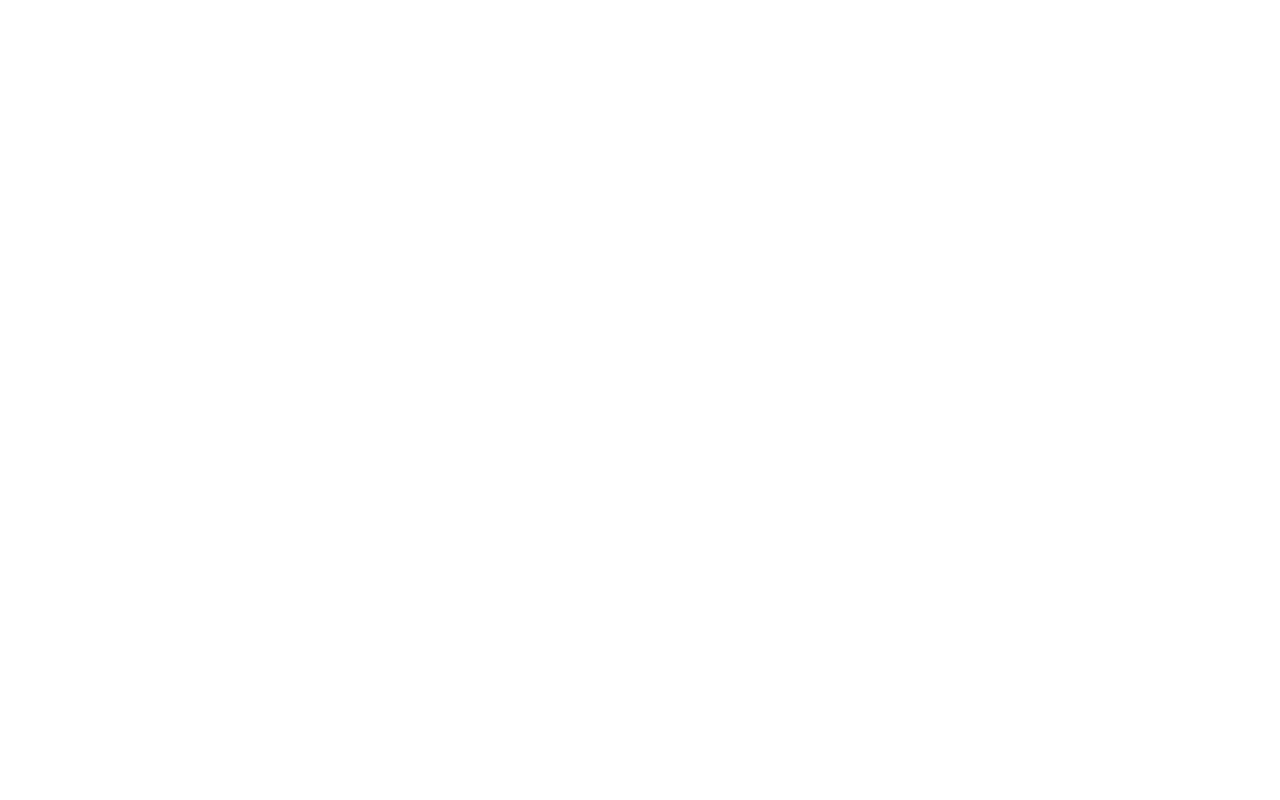
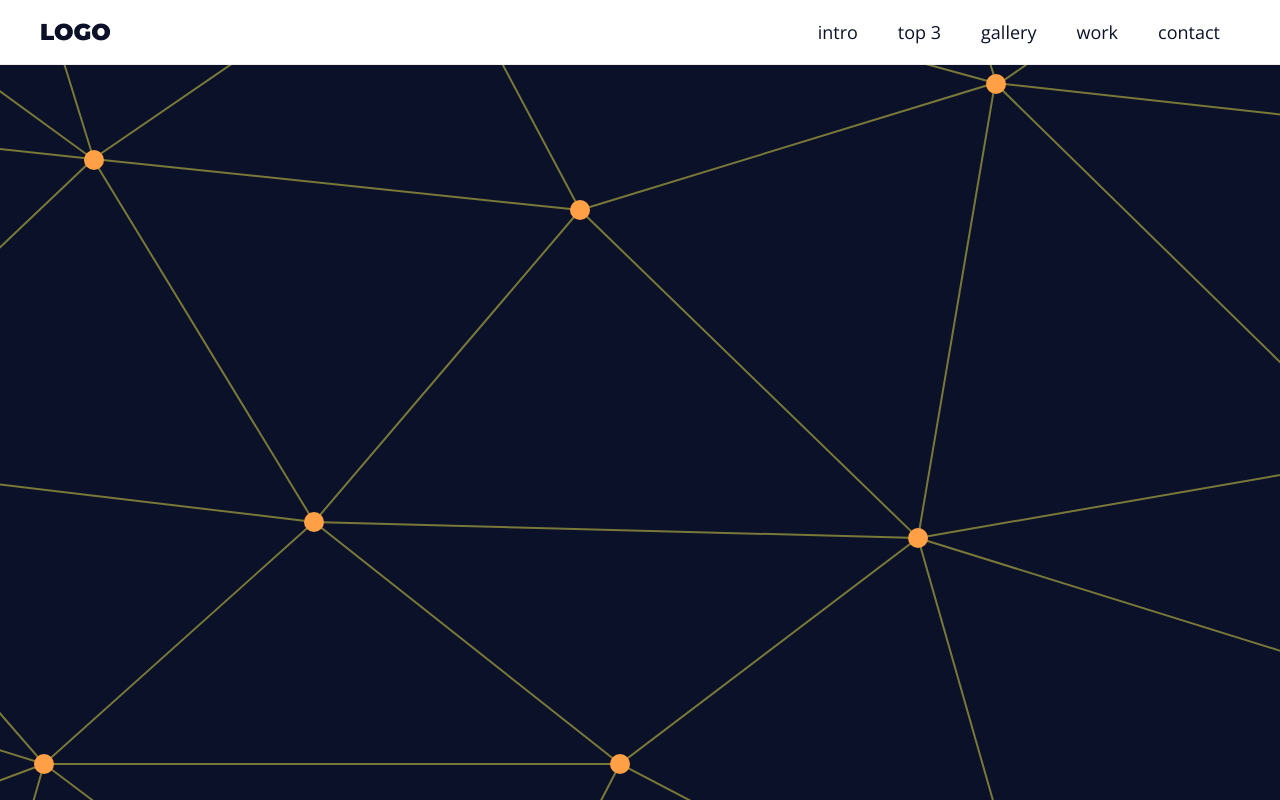
Before and after one commit to JeffDias-Dev/Landing-Page---HTML---CSS, a plain HTML site: page index.html in a window 1280 px wide. Shown: the top 800 px of the page. Drawn offline with nearby package versions, Linux system fonts and the light colour scheme.

Commit message:
C35-Corretion

```diff
--- a/index.html
+++ b/index.html
@@ -10,7 +10,27 @@
     <link href="https://fonts.googleapis.com/css2?family=Montserrat:wght@900&family=Open+Sans:ital,wght@0,400;0,700;1,400&family=Roboto:wght@400;700&display=swap" rel="stylesheet">
     <link rel="stylesheet" href="assets/css/styles.css">
 </head>
-<body>
+<body class="main-bg">
+    <aside class="menu">
+        <section class="main-content menu-content">
+            <h1>
+                <a href="#">LOGO</a>
+            </h1>
+
+            <nav>
+                <ul>
+                    <li><a href="#">intro</a></li>
+                    <li><a href="#">top 3</a></li>
+                    <li><a href="#">gallery</a></li>
+                    <li><a href="#">work</a></li>
+                    <li><a href="#">contact</a></li>
+                </ul>
+            </nav>
+        </section>
+    </aside>
+
+    <section class="section"></section>
+    <section class="section"></section>
 
 </body>
 </html>
```
